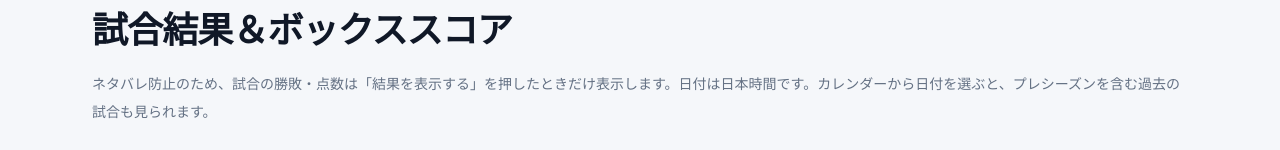
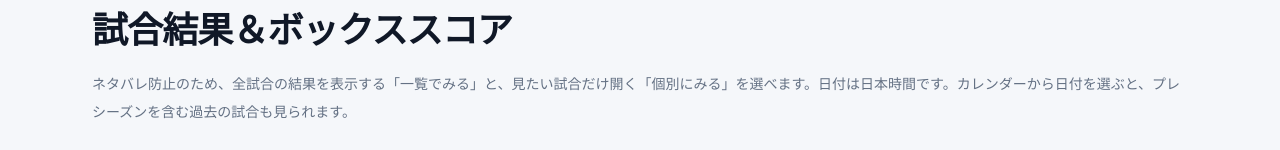
Before and after one commit to nba-front-office-japan/nba-front-office-japan, a Next.js app: page /games in a window 1280 px wide. Shown: the part 182-332 px from the top of the page. Built offline with nearby package versions, Linux system fonts and the light colour scheme; no server answers; the database is empty.

Commit message:
fix: 試合結果の表示方式を案内文へ反映

```diff
--- a/app/games/page.tsx
+++ b/app/games/page.tsx
@@ -20,7 +20,7 @@ import {
 // タイトル・説明文にも試合結果を含めない(検索結果やSNSの共有でネタバレしないため)
 export const metadata: Metadata = {
   title: "試合結果＆ボックススコア | NBA Front Office Japan",
-  description: "NBAの試合結果とボックススコア。ネタバレ防止のため、結果は「結果を表示する」を押したときだけ表示します。",
+  description: "NBAの試合結果とボックススコア。ネタバレ防止のため、全試合の一覧表示か、見たい試合だけを開く個別表示を選べます。",
 };
 
 // 日付は日本時間。?date=YYYY-MM-DD でその日の試合を表示する(指定なしは今日)。
@@ -58,7 +58,7 @@ export default async function GamesPage({ searchParams }: PageProps<"/games">) {
       <p className="mb-2 text-[11px] font-extrabold uppercase tracking-[1.3px] text-blue">Games</p>
       <h1 className="mb-3 text-[28px] font-semibold tracking-tight sm:text-[36px]">試合結果＆ボックススコア</h1>
       <p className="mb-6 text-sm leading-7 text-muted">
-        ネタバレ防止のため、試合の勝敗・点数は「結果を表示する」を押したときだけ表示します。日付は日本時間です。カレンダーから日付を選ぶと、プレシーズンを含む過去の試合も見られます。
+        ネタバレ防止のため、全試合の結果を表示する「一覧でみる」と、見たい試合だけ開く「個別にみる」を選べます。日付は日本時間です。カレンダーから日付を選ぶと、プレシーズンを含む過去の試合も見られます。
       </p>
 
       <nav aria-label="試合日" className="mb-4 grid grid-cols-3 lg:mb-6 border border-line bg-surface">
```
